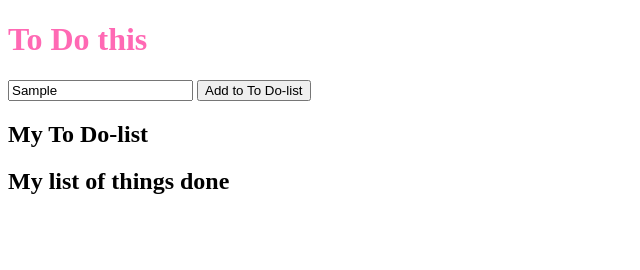
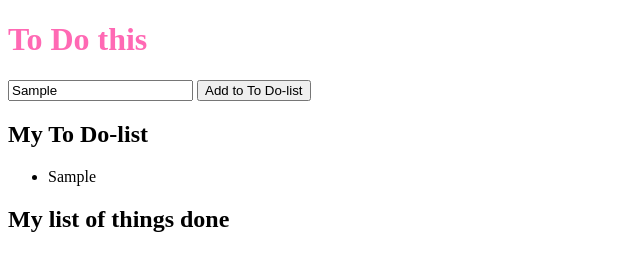
Before and after one commit to lokakanarp/to_do_javascript, a plain HTML site: page index.html in a window 1280 px wide. Both pictures are taken after typing "Sample" into the empty fields and a click on the button "Add to To Do-list". Shown: the whole page, without its empty margins (0-640 px from the left). Drawn offline with Linux system fonts and the light colour scheme.

Commit message:
Second function

```diff
--- a/index.html
+++ b/index.html
@@ -13,7 +13,7 @@
         <input type="text" id="input" placeholder="What do you want to do today?"/>
         <button id="addButton">Add to To Do-list</button>
 		<h2>My To Do-list</h2>
-		<ul></ul>
+		<ul id="my_to_do_list_ul"></ul>
 		<h2>My list of things done</h2>
 		<ul></ul>
 	</main>
--- a/main.js
+++ b/main.js
@@ -1,5 +1,6 @@
 const input = document.getElementById('input');
 const addButton = document.getElementById('addButton');
+const myToDoListUl = document.getElementById('my_to_do_list_ul');
 
 const arrayOfTasks = [];
 
@@ -14,10 +15,22 @@ function putObjectInArray(array, task) {
 };
 //En funktion som skapar objekt och lägger i array:en och returnerar array:en.
 
+let toDoListHTML = ""; //En tom string till att börja med.
+
+function makeHTMLOutOfArray(array, string) {
+	for(var i = 0; i < array.length; i++){
+	  string += `<li>${array[i].todo}</li>`;
+	};
+	return string;
+};
+//En funktion som lägger ihop info från en Array till en chunk med HTML.
 
 addButton.addEventListener('click', function(){
 	putObjectInArray(arrayOfTasks, input.value);
-	console.log(arrayOfTasks);
+	//console.log(arrayOfTasks);
+	myToDoListUl.innerHTML = makeHTMLOutOfArray(arrayOfTasks, toDoListHTML);
+
+	//myToDoListUl.innerHTML = toDoListHTML;
 });
 
 
@@ -25,4 +38,7 @@ addButton.addEventListener('click', function(){
 
 
 
+
+
+
 //const toDoItems = document.createElement('li'); Fundera över Adjacent HTML
```
